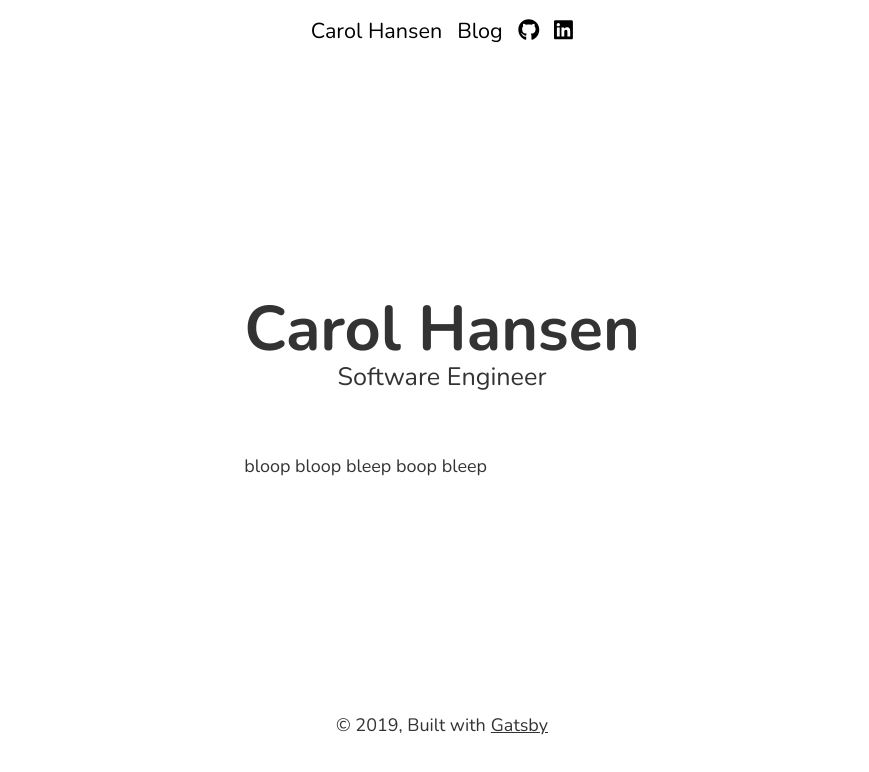
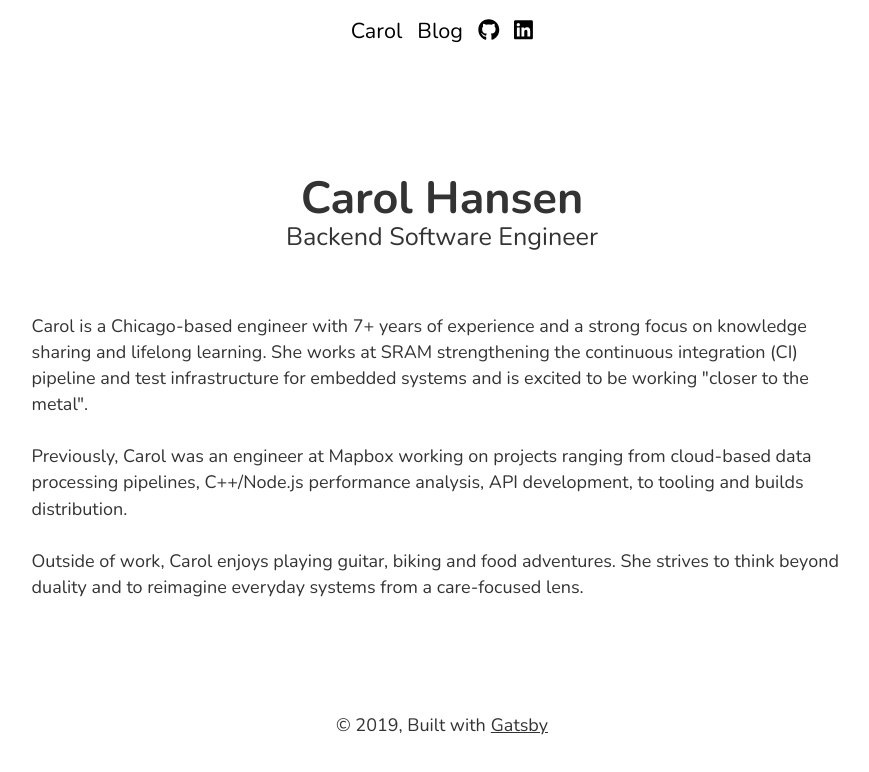
Before and after one commit to GretaCB/mimi, a Gatsby site: page / in a window 1280 px wide. Shown: the whole page, without its empty margins (198-1067 px from the left). Built offline with nearby package versions, Linux system fonts and the light colour scheme; Gatsby itself is replaced by a stand-in of ours.

Commit message:
Update bio content and formatting

```diff
--- a/src/components/header.js
+++ b/src/components/header.js
@@ -79,7 +79,7 @@ const Header = ({ siteTitle }) => (
   <SiteHeader>
     <Content>
       <p>
-        <HomeLink to="/">{siteTitle}</HomeLink>
+        <HomeLink to="/">Carol</HomeLink>
         <NavLink to="/blog">Blog</NavLink>
         <IconLink href="https://github.com/gretacb">
           <FontAwesomeIcon icon={faGithub} />
--- a/src/components/landing-bio.js
+++ b/src/components/landing-bio.js
@@ -26,7 +26,7 @@ const Title = styled.p`
 `
 
 const NameHeader = styled.h1`
-  font-size: 3.5rem;
+  font-size: 2.5rem;
   margin-bottom: 0;
 `
 
@@ -45,9 +45,11 @@ const LandingBio = () => (
       <OuterContainer>
         <Container>
           <NameHeader>{data.site.siteMetadata.title}</NameHeader>
-          <Title>Software Engineer</Title>
+          <Title>Backend Software Engineer</Title>
             <Description>
-              <p>bloop bloop bleep boop bleep</p>
+              <p>Carol is a Chicago-based engineer with 7+ years of experience and a strong focus on knowledge sharing and lifelong learning. She works at SRAM strengthening the continuous integration (CI) pipeline and test infrastructure for embedded systems and is excited to be working "closer to the metal".</p>
+              <p>Previously, Carol was an engineer at Mapbox working on projects ranging from cloud-based data processing pipelines, C++/Node.js performance analysis, API development, to tooling and builds distribution.</p>
+              <p>Outside of work, Carol enjoys playing guitar, biking and food adventures. She strives to think beyond duality and to reimagine everyday systems from a care-focused lens.</p>
             </Description>
         </Container>
       </OuterContainer>
```
